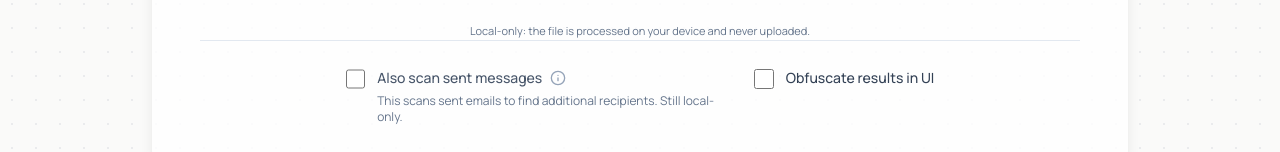
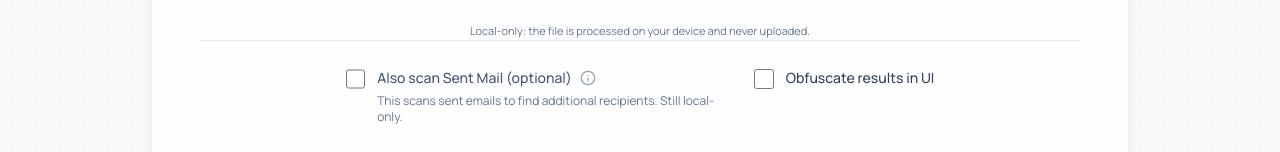
Before and after one commit to njoylab/outlook-contacts-exporter, a React (Vite) app in the folder web/: page / in a window 1280 px wide. Shown: the part 800-952 px from the top of the page. Built offline with nearby package versions, Linux system fonts and the light colour scheme.

Commit message:
Tweak sent mail option label

```diff
--- a/web/src/App.tsx
+++ b/web/src/App.tsx
@@ -408,7 +408,7 @@ function App() {
                           htmlFor="scan-sent"
                           className="text-sm font-medium text-slate-600 hover:text-slate-800 transition-colors cursor-pointer inline-flex items-center gap-2"
                         >
-                          Also scan sent messages
+                          Also scan Sent Mail (optional)
                           <span className="group/tooltip relative inline-flex">
                             <Info className="w-4 h-4 text-slate-400 hover:text-slate-600 transition-colors" />
                             <span className="absolute bottom-full left-1/2 -translate-x-1/2 mb-2 px-3 py-2 bg-slate-900 text-white text-xs rounded-lg opacity-0 group-hover/tooltip:opacity-100 transition-opacity pointer-events-none whitespace-nowrap shadow-xl">
```
